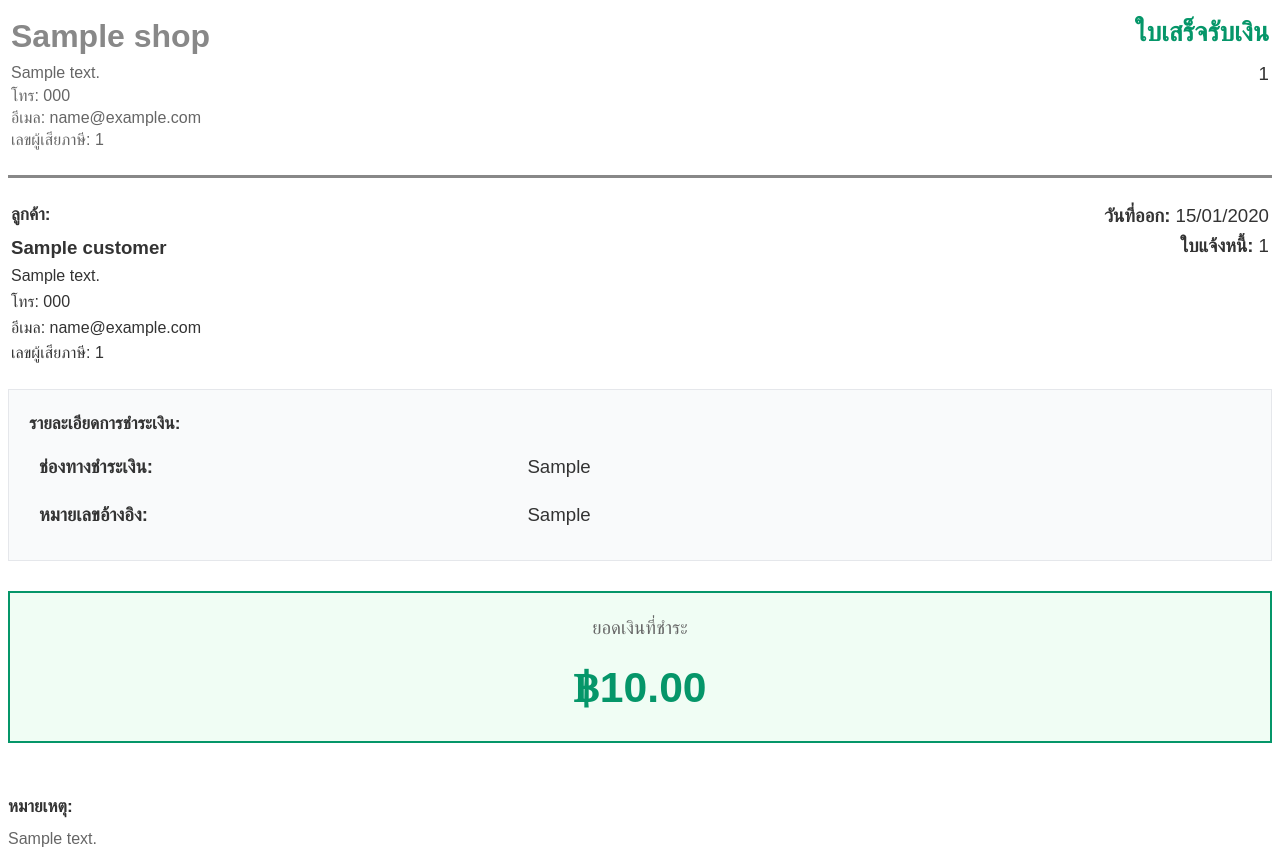
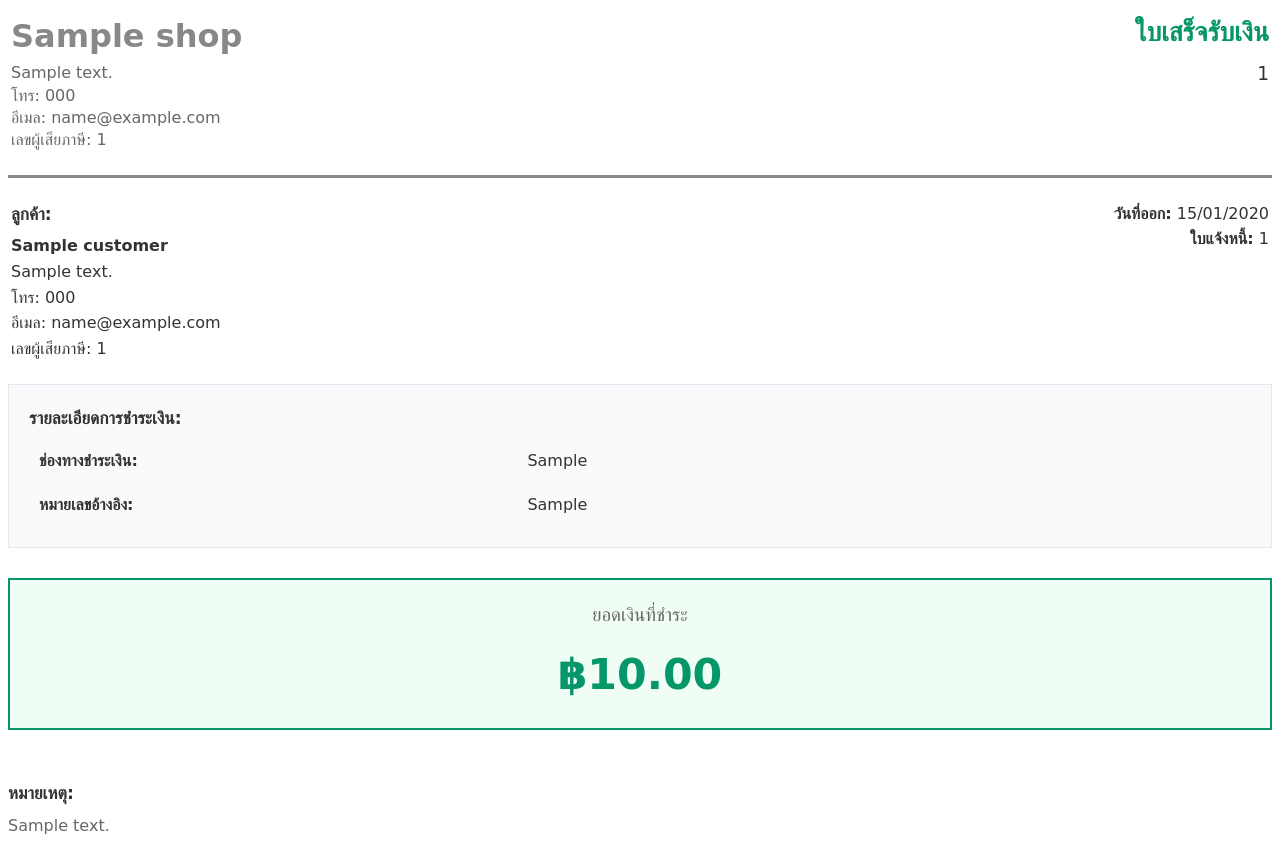
Before and after one commit to kalamell/invoice-app, a Laravel app: template resources/views/receipts/pdf.blade.php in a window 1280 px wide. After the commit the page ends 834 px from the top, so only its background shows below. Run offline with Laravel 12, Linux system fonts and the light colour scheme; the template is opened without the code that fills it: most values are stand-ins (such as "Sample title", 1, 10 or a date in 2020); some web fonts are replaced.

Commit message:
Fix PDF Thai font support and add Admin User Seeder
PDF Font Fixes:
- Replace THSarabunNew font references with DejaVu Sans
- DejaVu Sans is included in DomPDF and supports Thai Unicode
- Remove @font-face declarations for non-existent font files
- Update all 3 PDF templates:
  - quotations/pdf.blade.php
  - invoices/pdf.blade.php
  - receipts/pdf.blade.php
- Adjust font-size from 14pt to 12pt for better rendering

Admin User Seeder:
- Created AdminUserSeeder for easy admin account creation
- Default credentials:
  - Email: admin@invoice-saas.com
  - Password: password
  - Role: admin
- Auto-verifies email
- Shows credentials info after seeding
- Uses firstOrCreate to prevent duplicates

Usage:
php artisan db:seed --class=AdminUserSeeder

Benefits:
- Thai text now displays correctly in PDF exports
- Easy admin account creation for system management
- No need to manually update database for admin access

```diff
--- a/resources/views/receipts/pdf.blade.php
+++ b/resources/views/receipts/pdf.blade.php
@@ -5,21 +5,9 @@
     <meta http-equiv="Content-Type" content="text/html; charset=utf-8"/>
     <title>ใบเสร็จรับเงิน - {{ $receipt->document_number }}</title>
     <style>
-        @font-face {
-            font-family: 'THSarabunNew';
-            font-style: normal;
-            font-weight: normal;
-            src: url("{{ storage_path('fonts/THSarabunNew.ttf') }}") format('truetype');
-        }
-        @font-face {
-            font-family: 'THSarabunNew';
-            font-style: normal;
-            font-weight: bold;
-            src: url("{{ storage_path('fonts/THSarabunNew Bold.ttf') }}") format('truetype');
-        }
         body {
-            font-family: 'THSarabunNew', Arial, sans-serif;
-            font-size: 14pt;
+            font-family: 'DejaVu Sans', 'Garuda', 'Arial', sans-serif;
+            font-size: 12pt;
             line-height: 1.6;
             color: #333;
         }
```
Also changed, not shown: database/seeders/AdminUserSeeder.php (added, +33 -0 lines), resources/views/invoices/pdf.blade.php (+2 -14 lines), resources/views/quotations/pdf.blade.php (+2 -14 lines).
